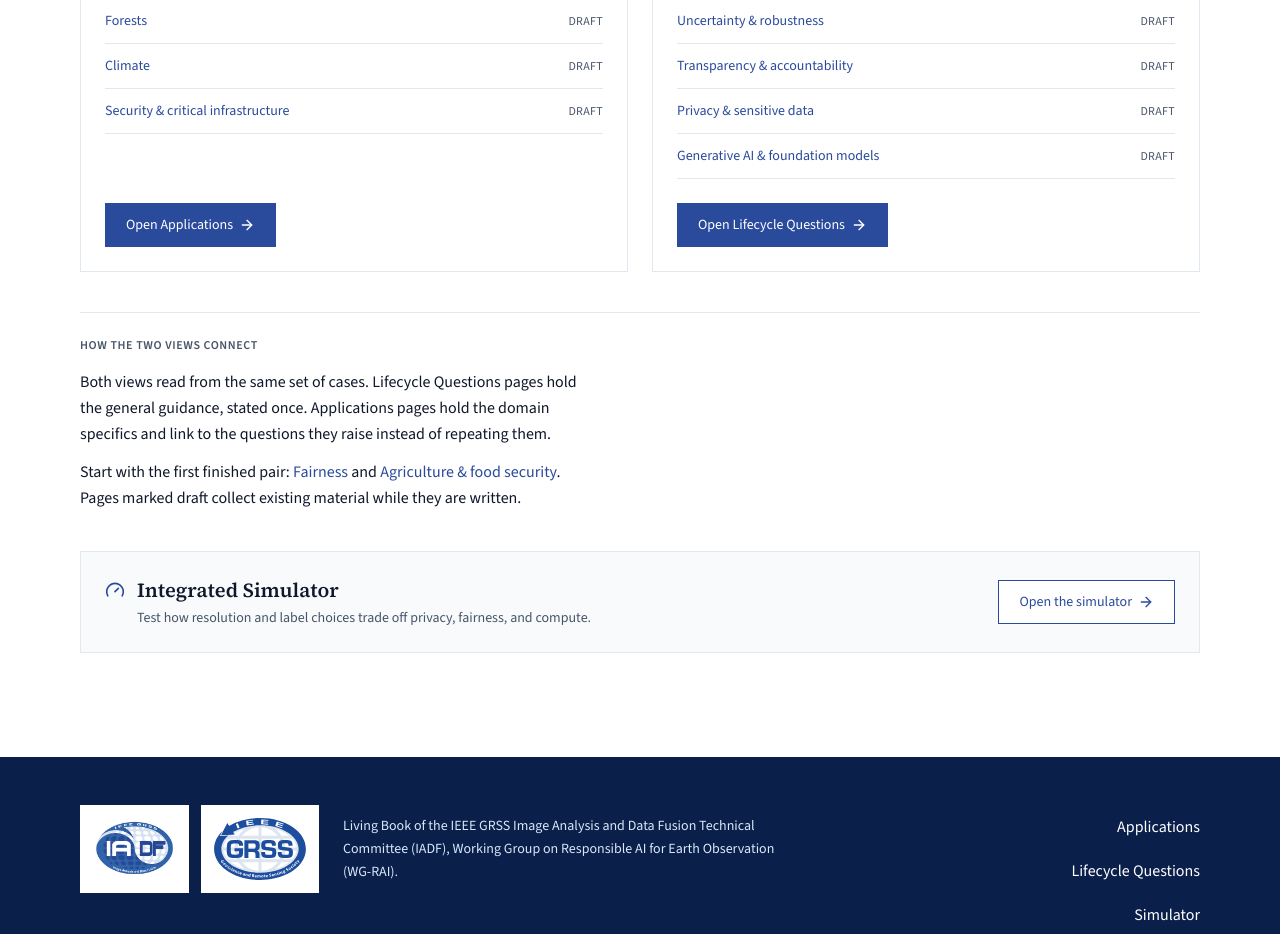
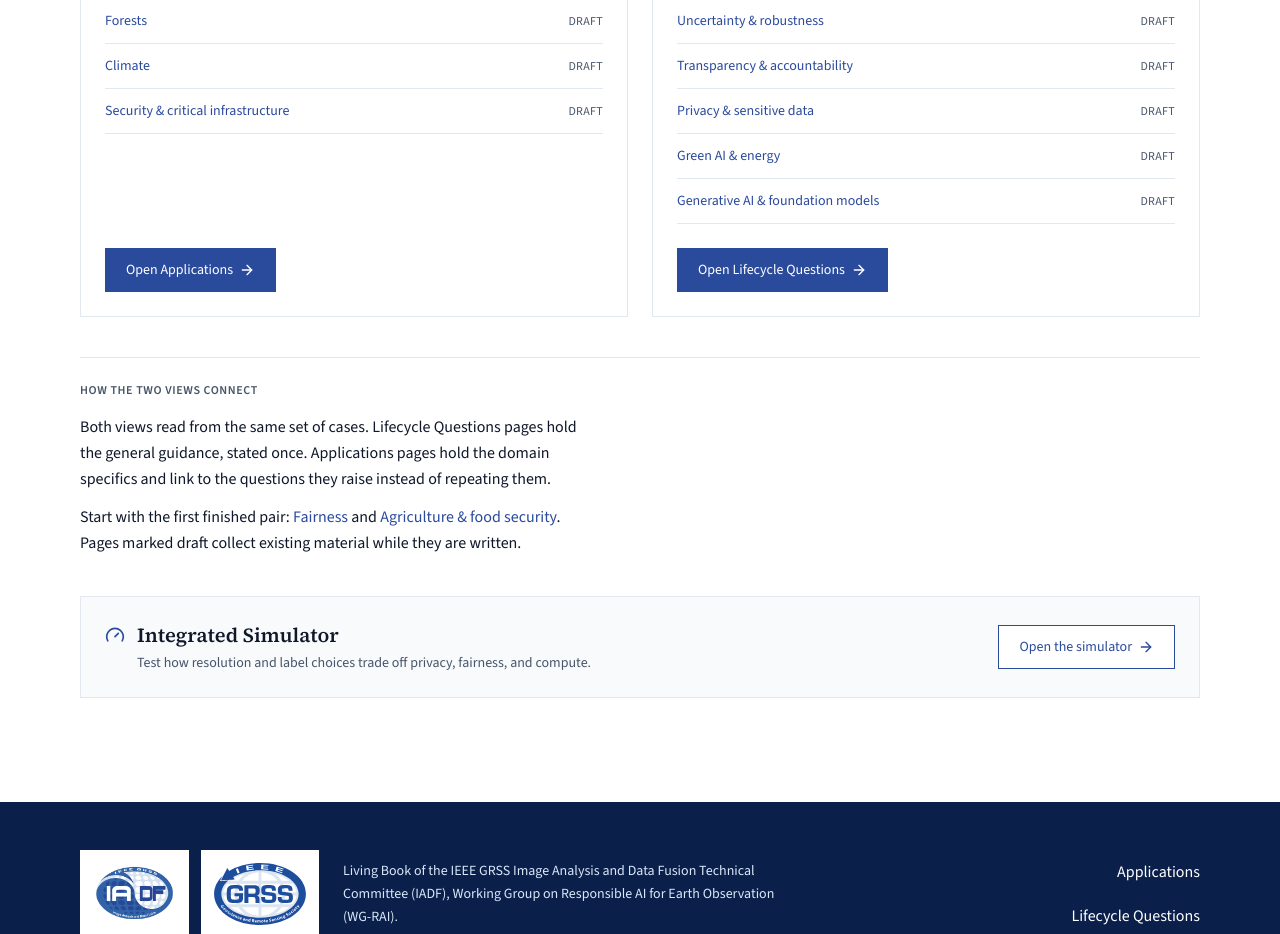
Before and after one commit to AI4RS/living-book-rai-eo, a React (Vite) app: page / in a window 1280 px wide. Shown: the part 1500-2434 px from the top of the page. Built offline with nearby package versions, Linux system fonts and the light colour scheme.

Commit message:
feat: add Green AI & energy question draft

```diff
--- a/src/config/navigation.js
+++ b/src/config/navigation.js
@@ -49,6 +49,7 @@ export const QUESTION_TABS = [
   { id: "uncertainty-robustness", label: "Uncertainty & robustness", status: "draft" },
   { id: "transparency-accountability", label: "Transparency & accountability", status: "draft" },
   { id: "privacy", label: "Privacy & sensitive data", status: "draft" },
+  { id: "green-ai", label: "Green AI & energy", status: "draft" },
   { id: "genai", label: "Generative AI & foundation models", status: "draft" },
 ];
 
--- a/src/content/applications.js
+++ b/src/content/applications.js
@@ -42,7 +42,7 @@ export const APPLICATION_CONTENT = {
   forests: {
     intro:
       "Deforestation alerts and tree-level inventories trigger enforcement and feed biomass and carbon estimates.",
-    relatedQuestions: ["transparency-accountability", "uncertainty-robustness"],
+    relatedQuestions: ["transparency-accountability", "uncertainty-robustness", "green-ai", "training-data"],
   },
 
   climate: {
--- a/src/content/questions.js
+++ b/src/content/questions.js
@@ -121,6 +121,25 @@ export const QUESTION_CONTENT = {
     relatedQuestions: ["transparency-accountability"],
   },
 
+  "green-ai": {
+    framing: "What does the model cost in energy and emissions, and can we get the same result with less?",
+    summary:
+      "Every training run uses electricity and emits CO₂. Responsible EO reports that cost next to accuracy and avoids paying it twice when a pretrained model already does the job.",
+    guidingQuestions: [
+      "How do we train a model with less energy? Start from a pretrained or foundation model and fine-tune it instead of training from scratch for every site or task.",
+      "How much time, energy, and estimated CO₂ did each training run take, and is it reported alongside accuracy?",
+      "Who pays the one-off pretraining cost, and over how many reuses is it amortised?",
+      "Does a smaller label budget plus a pretrained backbone reach the accuracy we need?",
+    ],
+    decisions: [
+      "Fine-tune a pretrained backbone before considering training from scratch",
+      "Measure energy and emissions for every run (for example with CodeCarbon)",
+      "Report duration, kWh, and estimated CO₂ next to accuracy metrics",
+      "Count pretraining cost once and share pretrained weights so it is amortised",
+    ],
+    relatedQuestions: ["genai", "training-data"],
+  },
+
   genai: {
     framing: "What changes when the model is a large pretrained foundation model, or generates content?",
     summary: "Placeholder. This chapter has not been written yet.",
@@ -130,6 +149,6 @@ export const QUESTION_CONTENT = {
       "How should generated or synthetic imagery be labelled so it is never mistaken for an observation?",
       "Who is accountable when a fine-tuned foundation model fails downstream: the provider or the adapter?",
     ],
-    relatedQuestions: ["training-data", "evaluation"],
+    relatedQuestions: ["training-data", "evaluation", "green-ai"],
   },
 };
```
